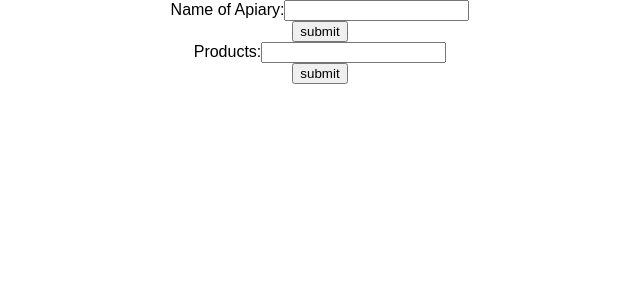
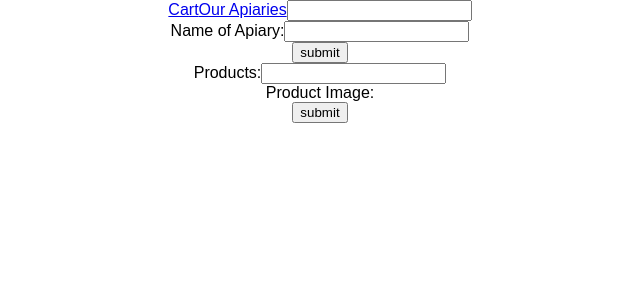
Before and after one commit to brian-hopman/AirBeeAndBeeClient, a React (Create React App) app in the folder air-bee-and-bee-client/: page /vendorSignUp in a window 1280 px wide. Shown: the top 300 px of the page, without its empty margins (320-960 px from the left). Built offline with nearby package versions, Linux system fonts and the light colour scheme.

Commit message:
for demo purposes only

```diff
--- a/air-bee-and-bee-client/src/App.js
+++ b/air-bee-and-bee-client/src/App.js
@@ -8,6 +8,7 @@ import ApiaryLister from './components/apiary-lister'
 import ThankYou from './components/thank-you-page'
 import Apiary from './components/individual-apiary'
 import ApiaryInfo from './components/apiary-info'
+import Cart from './components/cart'
 
 import './App.css';
 
@@ -24,13 +25,16 @@ class App extends Component {
       //vendor
       vendorId: '',
       //product
-      productId: ''
+      productId: '',
+
+      cart: ''
     }
     this.handlesSearch=this.handlesSearch.bind(this)
     this.setConsumerId=this.setConsumerId.bind(this)
     this.setVendorId=this.setVendorId.bind(this)
     this.setProductId=this.setProductId.bind(this)
     this.handlesClick=this.handlesClick.bind(this)
+    this.setCart=this.setCart.bind(this)
   }
 
   // SEARCH
@@ -55,7 +59,6 @@ class App extends Component {
     this.setState({
       apiaryId: id
     })
-    console.log(this.state.apiaryId)
   }
 
 
@@ -63,23 +66,26 @@ class App extends Component {
     this.setState({
       consumerId: id
     })
-    console.log(this.state.consumerId)
-
   }
 
   setVendorId(id) {
     this.setState({
         vendorId: id
       })
-    console.log(this.state)
     }
 
   setProductId(id) {
     this.setState({
         productId: id
       })
-    console.log(this.state)
     }
+
+  setCart(e) {
+    this.setState({
+      cart: e.target.innerText
+    })
+    console.log(this.state.cart)
+  }
 
   render() {
     console.log(this.state)
@@ -91,8 +97,9 @@ class App extends Component {
             <Route path='/ApiaryLister' component={() => <ApiaryLister handlesClick={this.handlesClick}/>} />
             <Route path='/vendorSignUp' component={() => <VendorSignUp appState={this.state} setVendorId={this.setVendorId} setProductId={this.setProductId}/>}/>
             <Route path='/ThankYou' component={ThankYou} />
-            <Route path='/Apiary/:id' component={() => <Apiary apiaryId={this.state.apiaryId}/>} />
+            <Route path='/Apiary/:id' component={() => <Apiary apiaryId={this.state.apiaryId} setCart={this.setCart}/>} />
             <Route path='/ApiaryInfo' component={ApiaryInfo} />
+            <Route path='/cart' component={() => <Cart state={this.state}/>} />
           </Switch>
         </BrowserRouter>
       </div>
--- /dev/null
+++ b/air-bee-and-bee-client/src/components/cart.js
@@ -0,0 +1,50 @@
+import React, { Component } from 'react'
+import {withRouter} from 'react-router-dom'
+
+class Cart extends Component {
+  constructor(props) {
+    super(props)
+
+    this.redirectsToThankYou=this.redirectsToThankYou.bind(this)
+  }
+
+  handlesProductFormSubmit(e) {
+    e.preventDefault()
+    this.redirectsToThankYou()
+    // let state={
+    //       cart: 'asd'
+    //     }
+    //
+    // let headers = new Headers();
+    // headers.set('Content-Type', 'application/json');
+    // let data = JSON.stringify(state)
+    // fetch('http://localhost:3000/transactions', {
+    //   method: 'POST',
+    //   headers: headers,
+    //   body: data
+    // })
+    // .then(res => res.json())
+    // .then(res => this.props.setProductId(res.productId))
+  }
+
+
+  redirectsToThankYou() {
+    this.props.history.push('/ThankYou')
+  }
+
+
+  render() {
+
+    return (
+      <div>
+        <h1>Your Purchase:{this.props.state.cart}</h1>
+        <form onSubmit={this.redirectsToThankYou}>
+          <label>Credit Card Number:<input type='text' id='CCinfo' ></input></label><br/>
+          <input type='submit' value='Submit Your Purchase'></input>
+        </form>
+      </div>
+    )
+  }
+}
+
+export default withRouter(Cart)
--- a/air-bee-and-bee-client/src/components/individual-apiary.js
+++ b/air-bee-and-bee-client/src/components/individual-apiary.js
@@ -1,4 +1,7 @@
 import React, { Component } from 'react'
+import { Link } from 'react-router-dom'
+
+import SearchBar from './searchbar'
 
 
 class Apiary extends Component {
@@ -45,23 +48,24 @@ class Apiary extends Component {
       name: resp.name,
       id:resp.id
     })
-    console.log(this.state)
   }
 
   handlesProductState(resp) {
     let content = [resp]
-    debugger
     this.setState({
       productAry: content[0][0].title
     })
-    console.log(this.state)
   }
 
   render() {
     return (
       <div>
+        <SearchBar />
         <h1>{this.state.name}</h1>
         <h1>{this.state.productAry}</h1>
+        <h3>Add {this.state.productAry} to Cart:</h3>
+        <h4 onClick={this.props.setCart}>{this.state.productAry}</h4>
+        <Link to='/cart'>Checkout</Link>
       </div>
     )
   }
--- a/air-bee-and-bee-client/src/components/product.js
+++ b/air-bee-and-bee-client/src/components/product.js
@@ -1,4 +1,6 @@
 import React from 'react'
+
+import SearchBar from './searchbar'
 
 
 class Product {
@@ -19,3 +21,5 @@ class Product {
     )
   }
 }
+
+export default Product
--- a/air-bee-and-bee-client/src/components/searchbar.js
+++ b/air-bee-and-bee-client/src/components/searchbar.js
@@ -1,8 +1,13 @@
 import React from 'react'
+import { Link } from 'react-router-dom'
 
 const SearchBar = (props) => {
   return (
-    <input type='text' value={props.searchTerm} onChange={props.handlesSearch}></input>
+    <div>
+      <Link to='/cart'>Cart</Link>
+      <Link to='/ApiaryLister'>Our Apiaries</Link>
+      <input type='text' value={props.searchTerm} onChange={props.handlesSearch}></input>
+    </div>
   )
 }
 
--- a/air-bee-and-bee-client/src/components/vendor-sign-up.js
+++ b/air-bee-and-bee-client/src/components/vendor-sign-up.js
@@ -1,4 +1,6 @@
 import React, { Component } from 'react'
+
+import SearchBar from './searchbar'
 
 class VendorSignUp extends Component {
   constructor(props) {
@@ -6,7 +8,8 @@ class VendorSignUp extends Component {
 
     this.state = {
       apiaryName: '',
-      productTitle: ''
+      productTitle: '',
+      productImage: ''
     }
 
     this.handlesChange=this.handlesChange.bind(this)
@@ -17,14 +20,15 @@ class VendorSignUp extends Component {
   handlesChange(e) {
     this.setState({
       apiaryName: document.getElementById('apiaryName').value,
-      productTitle: document.getElementById('productTitle').value
+      productTitle: document.getElementById('productTitle').value,
+      productImage: document.getElementById('productImage').value
     })
   }
 
   handlesFormSubmit(e) {
   e.preventDefault()
   let state={
-       name: this.state.apiaryName,
+       name: this.state.apiaryName
       }
 
     let headers = new Headers();
@@ -45,11 +49,12 @@ class VendorSignUp extends Component {
 // THIS DOES THE PRODUCT SUBMIT
   handlesProductFormSubmit(e) {
   e.preventDefault()
-  debugger
+
   let state={
        consumer_id: this.props.appState.consumerId,
        vendor_id: this.props.appState.vendorId,
-       title: this.state.productTitle
+       title: this.state.productTitle,
+       productImage: this.state.productImage
       }
 
     let headers = new Headers();
@@ -67,15 +72,19 @@ class VendorSignUp extends Component {
   render() {
     return (
     <div>
+        <SearchBar />
         <form onSubmit={this.handlesFormSubmit} onChange={this.handlesChange}>
           <label>Name of Apiary:<input type='text' id='apiaryName' value={this.state.apiaryName}></input></label><br/>
           <input type='submit' value='submit'></input>
         </form>
+        <div>
 
-        <form onSubmit={this.handlesProductFormSubmit} onChange={this.handlesChange}>
-          <label>Products:<input type='text' id='productTitle' value={this.state.productTitle}></input></label><br/>
-          <input type='submit' value='submit'></input>
-        </form>
+          <form onSubmit={this.handlesProductFormSubmit} onChange={this.handlesChange}>
+            <label>Products:<input type='text' id='productTitle' value={this.state.productTitle}></input></label><br/>
+            <label>Product Image:<input type='image' id='productImage' value={this.state.productTitle}></input></label><br/>
+            <input type='submit' value='submit'></input>
+          </form>
+        </div>
      </div>
     )
   }
```
